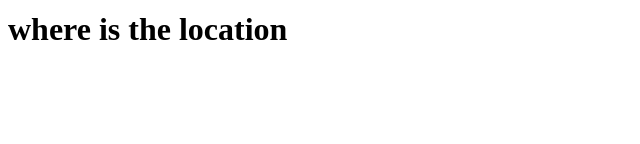
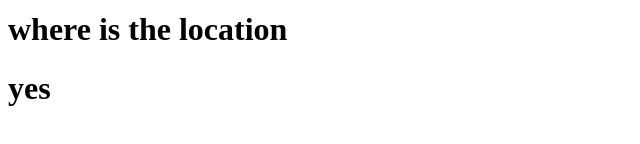
Before and after one commit to navafkp/gittest, a plain HTML site: page web.html in a window 1280 px wide. Shown: the part 172-316 px from the top of the page, 0-640 px from the left. Drawn offline with Linux system fonts and the light colour scheme.

Commit message:
recursive merger web test

```diff
--- a/web.html
+++ b/web.html
@@ -7,5 +7,6 @@
 <h1> what is future plan</h1>
 <h1> where is your home</h1>
 <h1> where is the location</h1>
+<h1> yes</h1>
 </body>
 </html>
```
